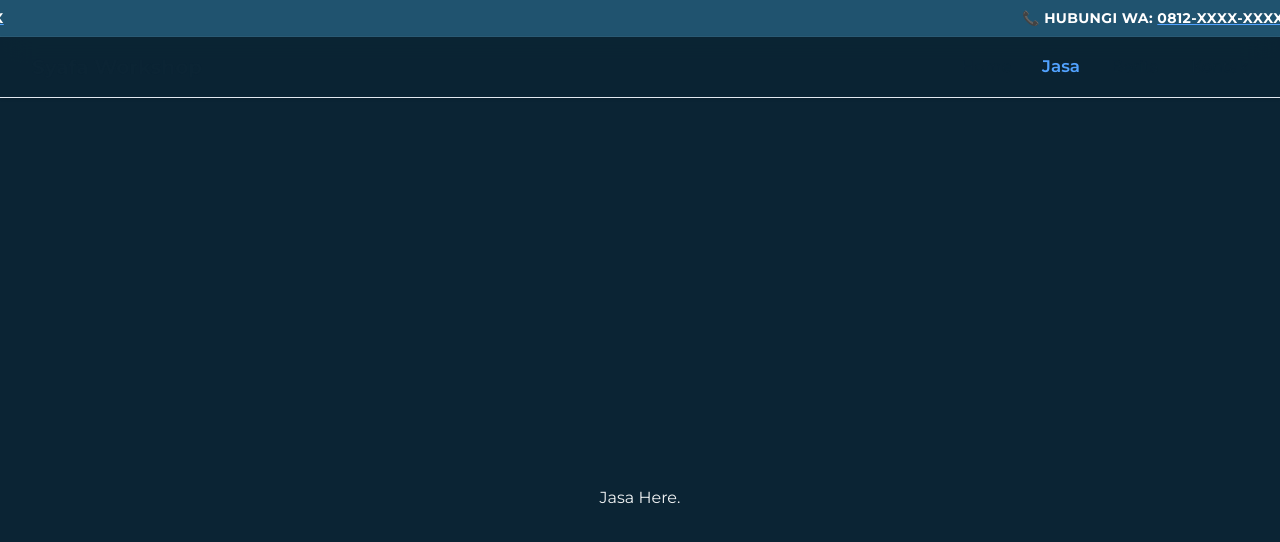
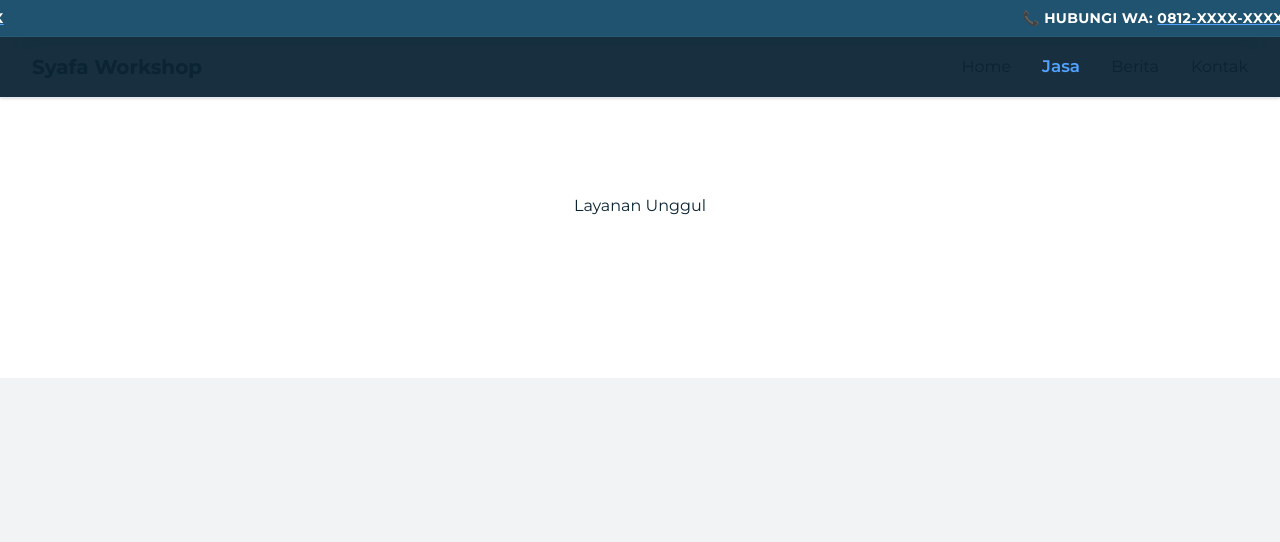
Before and after one commit to ArifDev-coder/repairman-electronic, a Next.js app: page /jasa in a window 1280 px wide. Shown: the top 542 px of the page. Built offline with nearby package versions, Linux system fonts and the light colour scheme.

Commit message:
Refactor Services page layout and update default theme to light; add Profile component

```diff
--- a/app/jasa/page.tsx
+++ b/app/jasa/page.tsx
@@ -1,7 +1,12 @@
-export default function jasa() {
+export default function Services() {
     return (
-        <main className="min-h-screen flex flex-col justify-center items-center">
-            Jasa Here.
-        </main>
+        <section className="py-24 bg-white">
+            <div className="max-w-7xl mx-auto px-8">
+                <div className="text-center mb-16">
+                    <h2>Layanan Unggul</h2>
+                    <p></p>
+                </div>
+            </div>
+        </section>
     )
 }
--- a/app/layout.tsx
+++ b/app/layout.tsx
@@ -27,7 +27,7 @@ export default function RootLayout({
       >
         <ThemeProvider
           attribute="class"
-          defaultTheme="dark"
+          defaultTheme="light"
           enableSystem={false}
         >
           {/* Marquee Custom */}
--- a/app/page.tsx
+++ b/app/page.tsx
@@ -1,5 +1,4 @@
 import Hero from "@/components/pages/home/hero";
-import { CheckCircle2, ShieldCheck,} from "lucide-react";
 
 export default function Home() {
   return (
--- /dev/null
+++ b/components/pages/home/profil.tsx
@@ -0,0 +1,8 @@
+export default function Profile()
+{
+    return(
+        <section>
+            Boekp
+        </section>
+    )
+}
```
